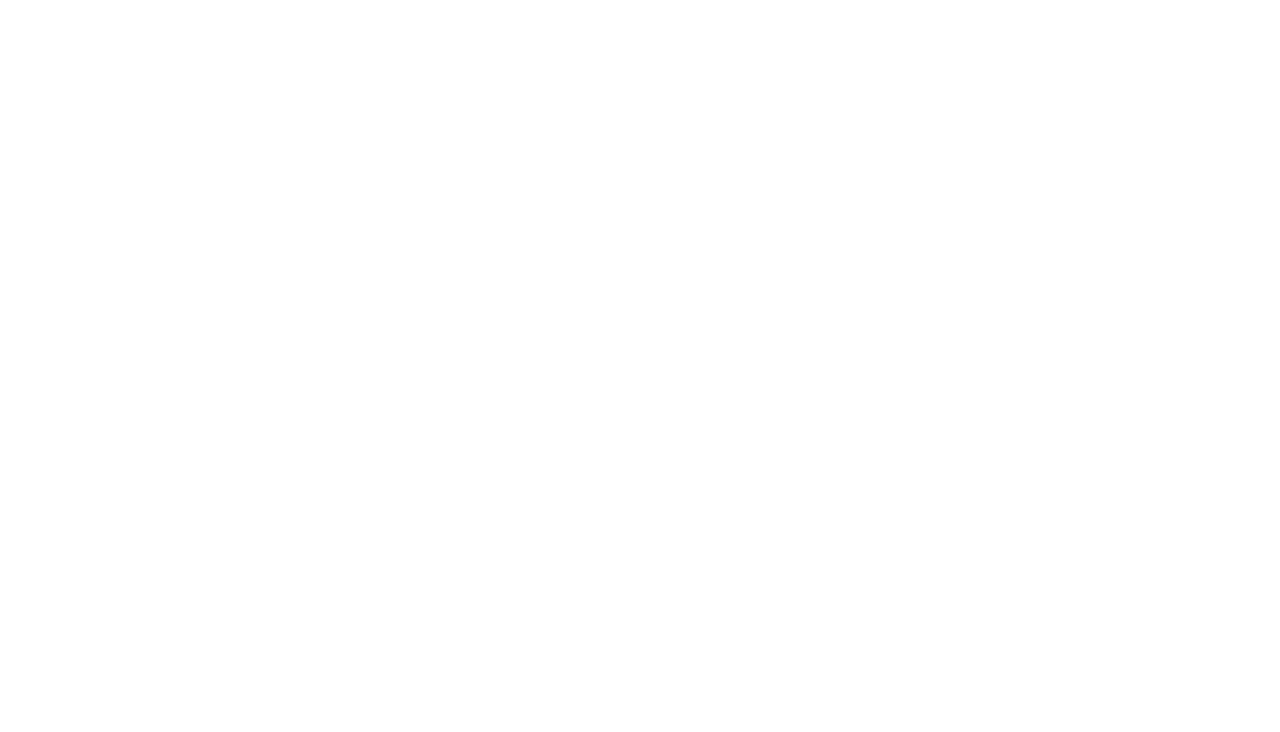
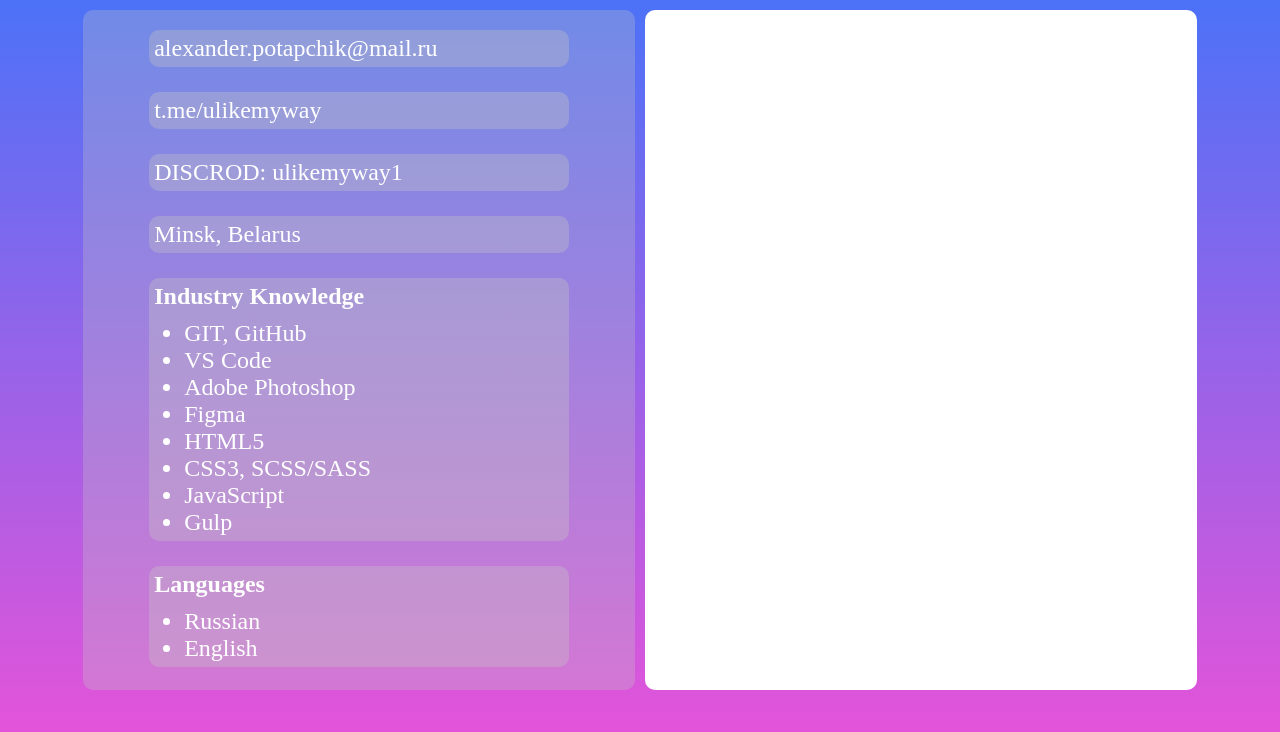
Before and after one commit to ulikemyway1/rsschool-cv, a plain HTML site: page index.html in a window 1280 px wide. Drawn offline with Linux system fonts and the light colour scheme.

Commit message:
feat: add basic design and some information

```diff
--- a/index.html
+++ b/index.html
@@ -8,6 +8,34 @@
     <title>CV</title>
 </head>
 <body>
-
+    <div class="main_wrapper">
+        <div class="left_column">
+            <div class="plate">alexander.potapchik@mail.ru</div>
+            <div class="plate">t.me/ulikemyway</div>
+            <div class="plate">DISCROD: ulikemyway1</div>
+            <div class="plate">Minsk, Belarus</div>
+            <div class="plate knowledge">
+                <span>Industry Knowledge</span>
+                <ul>
+                    <li>GIT, GitHub</li>
+                    <li>VS Code</li>
+                    <li>Adobe Photoshop</li>
+                    <li>Figma</li>
+                    <li>HTML5</li>
+                    <li>CSS3, SCSS/SASS</li>
+                    <li>JavaScript</li>
+                    <li>Gulp</li>
+                </ul>
+            </div>
+            <div class="plate languages">
+                <span>Languages</span>
+                <ul>
+                    <li>Russian</li>
+                    <li>English</li>
+                </ul>
+            </div>
+        </div>
+        <div class="right_column"></div>
+    </div>
 </body>
 </html>
--- a/style.css
+++ b/style.css
@@ -3,3 +3,58 @@
     padding: 0;
     box-sizing: content-box;
 }
+
+body {
+    background: linear-gradient(180deg, rgba(3, 56, 244, 0.71) 0%, rgba(224, 37, 206, 0.79) 93.75%);
+    height: 100vh;
+}
+
+.main_wrapper {
+    display: flex;
+    justify-content: center;
+    column-gap: 10px;
+    padding: 10px;
+}
+
+.left_column, .right_column {
+    display: flex;
+    padding: 20px;
+    min-height: 80vh;
+    border-radius: 10px;
+    width: 40vw;
+}
+
+.left_column {
+    border-radius: 10px;
+    background: rgba(196, 196, 196, 0.30);
+    justify-content: flex-start;
+    align-items: center;
+    flex-direction: column;
+    row-gap: 25px;
+}
+
+.right_column {
+    background: #ffffff;
+}
+
+.plate {
+    border-radius: 10px;
+    background: rgba(196, 196, 196, 0.35);
+    width: 80%;
+    color: #FFFFFF;
+    font-family: Abel;
+    font-size: 18px;
+    font-weight: 400;
+    padding: 5px;
+    font-size: 24px;
+}
+
+.plate span {
+    display: block;
+    font-weight: 700;
+    margin-bottom: 10px;
+}
+
+.knowledge li, .languages li {
+    margin: 0 30px;
+}
```
